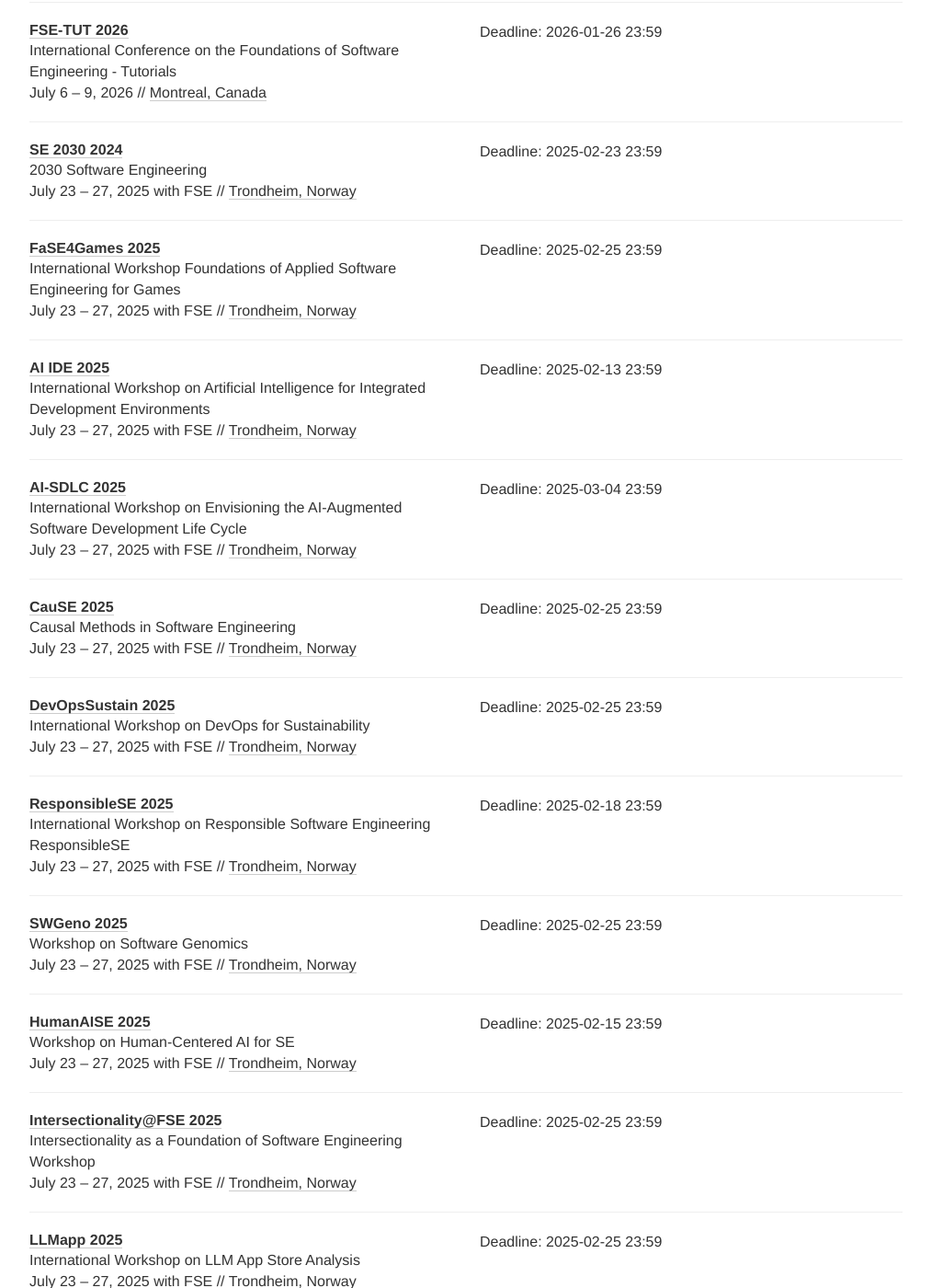
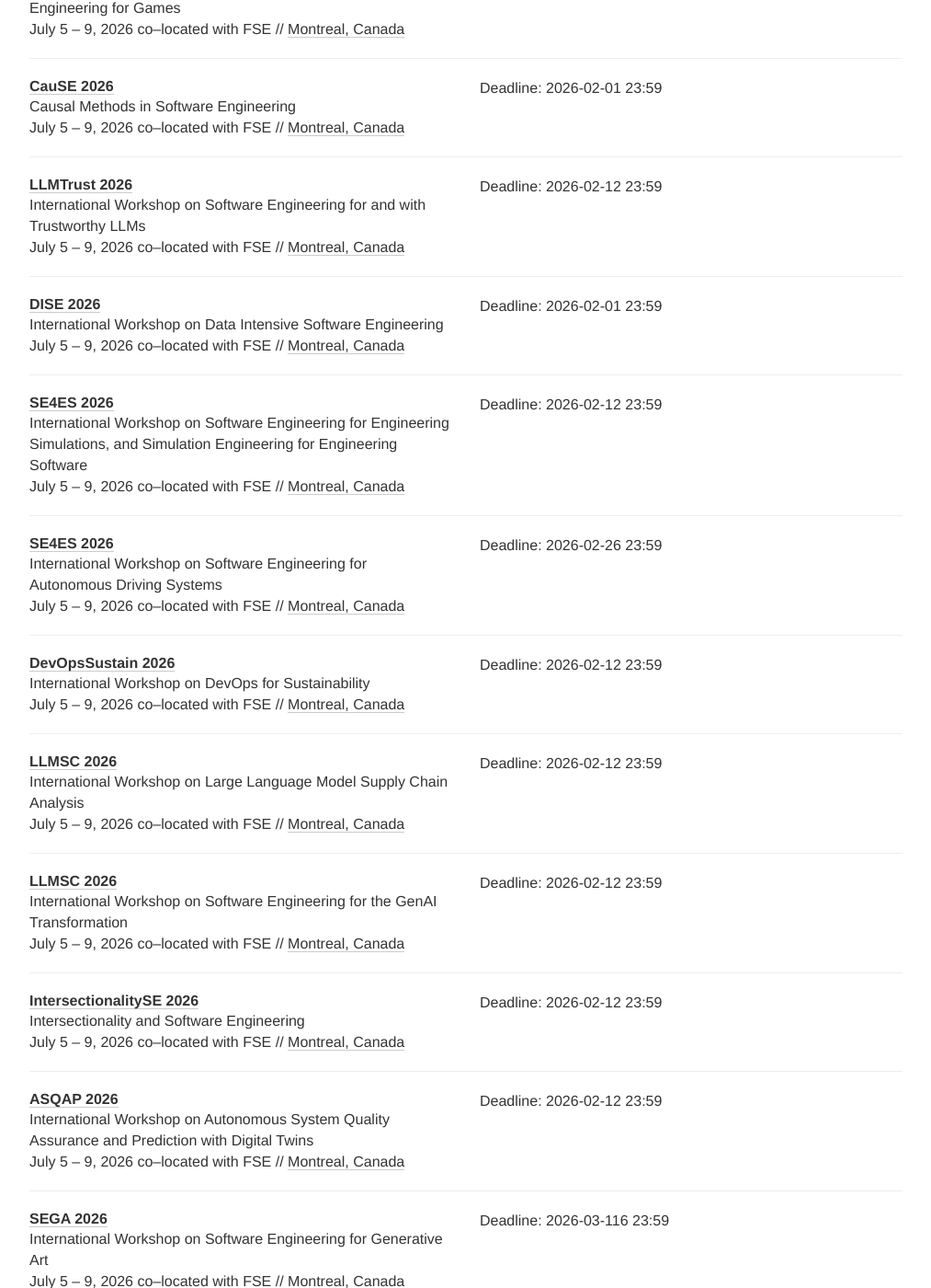
Before and after one commit to se-deadlines/se-deadlines.github.io, a Jekyll site: the page built from index.html, in a window 1280 px wide and 1400 px high, scrolled down 7507 px. Shown: the whole window at 92% size, without its empty margins (133-1146 px from the left). Built offline with Jekyll 4.4.1, drawn with Linux system fonts in a browser that asks for light colours; nearby versions of some CDN libraries; some of the changed text lies outside the part shown.

Commit message:
Big update workshops and conferences

```diff
--- a/_data/conferences.yml
+++ b/_data/conferences.yml
@@ -3,64 +3,63 @@
 # ICSEs
 - name: ICSE
   description: International Conference on Software Engineering - Research Track
-  year: 2026
-  link: https://conf.researchr.org/track/icse-2026/icse-2026-research-track
-  deadline:
-  - "2025-03-14 23:59"
-  - "2025-07-18 23:59"
-  date: April 12 - April 18, 2026
-  place: Rio de Janeiro, Brazil
-  note: Mandatory abstract deadline on March 7 (first deadline) and July 11 (second deadline) 2025.
+  year: 2027
+  link: https://conf.researchr.org/track/icse-2027/icse-2027-research-track
+  deadline:
+  - "2026-06-30 23:59"
+  date: April 25 - May 1, 2027
+  place: Dublin, Ireland
+  note: Mandatory abstract deadline on June 23 2026.
   tags: [CO, RPT]
 
 - name: ICSE-SEIP
   description: International Conference on Software Engineering - Software Engineering in Practice
-  year: 2026
-  link: https://conf.researchr.org/track/icse-2026/icse-2026-software-engineering-in-practice
+  year: 2027
+  link: https://conf.researchr.org/track/icse-2027/icse-2027-seip
+  deadline:
+  - "2026-10-23 23:59"
+  date: April 25 - May 1, 2027
+  place: Dublin, Ireland
+  tags: [CO, IPT]
+
+- name: ICSE-SEIS
+  description: International Conference on Software Engineering - Software Engineering in Society
+  year: 2027
+  link: https://conf.researchr.org/track/icse-2027/icse-2027-seis
+  deadline:
+  - "2026-10-23 23:59"
+  date: April 25 - May 1, 2027
+  place: Dublin, Ireland
+  tags: [CO, SOT]
+
+- name: ICSE-NIER
+  description: International Conference on Software Engineering - New Ideas and Emerging Results
+  year: 2027
+  link: https://conf.researchr.org/track/icse-2027/icse-2027-new-ideas-and-emerging-results--nier-
+  deadline:
+  - "2026-10-23 23:59"
+  date: April 25 - May 1, 2027
+  place: Dublin, Ireland
+  tags: [CO, NIER]
+
+- name: ICSE-JF
+  description: International Conference on Software Engineering - Journal-first Papers
+  year: 2026
+  link: https://conf.researchr.org/track/icse-2026/icse-2026-journal-first-papers
+  deadline:
+  - "2025-10-20 23:59"
+  date: April 12 - April 18, 2026
+  place: Rio de Janeiro, Brazil
+  tags: [CO, JFT]
+
+- name: ICSE-SEET
+  description: International Conference on Software Engineering - Software Engineering Education and Training
+  year: 2026
+  link: https://conf.researchr.org/track/icse-2026/icse-2026-software-engineering-education-and-training--seet-
   deadline:
   - "2025-09-29 23:59"
   date: April 12 - April 18, 2026
   place: Rio de Janeiro, Brazil
-  tags: [CO, IPT]
-
-- name: ICSE-SEIS
-  description: International Conference on Software Engineering - Software Engineering in Society
-  year: 2026
-  link: https://conf.researchr.org/track/icse-2026/icse-2026-software-engineering-in-society
-  deadline:
-  - "2025-09-29 23:59"
-  date: April 12 - April 18, 2026
-  place: Rio de Janeiro, Brazil
-  tags: [CO, SOT]
-
-- name: ICSE-NIER
-  description: International Conference on Software Engineering - New Ideas and Emerging Results
-  year: 2026
-  link: https://conf.researchr.org/track/icse-2026/icse-2026-nier
-  deadline:
-  - "2025-09-29 23:59"
-  date: April 12 - April 18, 2026
-  place: Rio de Janeiro, Brazil
-  tags: [CO, NIER]
-
-- name: ICSE-JF
-  description: International Conference on Software Engineering - Journal-first Papers
-  year: 2026
-  link: https://conf.researchr.org/track/icse-2026/icse-2026-journal-first-papers
-  deadline:
-  - "2025-10-20 23:59"
-  date: April 12 - April 18, 2026
-  place: Rio de Janeiro, Brazil
-  tags: [CO, JFT]
-
-- name: ICSE-SEET
-  description: International Conference on Software Engineering - Software Engineering Education and Training
-  year: 2026
-  link: https://conf.researchr.org/track/icse-2026/icse-2026-software-engineering-education-and-training--seet-
-  deadline:
-  - "2025-09-29 23:59"
-  date: April 12 - April 18, 2026
-  place: Rio de Janeiro, Brazil
   tags: [CO, EDT]
 
 - name: ICSE-DS
@@ -75,12 +74,12 @@
 
 - name: ICSE-T&TB
   description: International Conference on Software Engineering - Tutorials and Technical Briefings
-  year: 2026
-  link: https://conf.researchr.org/track/icse-2026/icse-2026-tutorials
-  deadline:
-  - "2025-09-29 23:59"
-  date: April 12 - April 18, 2026
-  place: Rio de Janeiro, Brazil
+  year: 2027
+  link: https://conf.researchr.org/track/icse-2027/icse-2027-tutorials-and-technical-briefings
+  deadline:
+  - "2026-10-23 23:59"
+  date: April 25 - May 1, 2027
+  place: Dublin, Ireland
   tags: [CO, TTBT]
 
 - name: ICSE-SRC
@@ -481,7 +480,7 @@
   link: https://conf.researchr.org/track/fse-2026/fse-2026-research-papers
   deadline:
   - "2025-09-11 23:59"
-  date: July 6 - 9, 2026
+  date: July 5 - 9, 2026
   place: Montreal, Canada
   note: Mandatory abstract deadline on September 4 2024.
   tags: [CO,RPT]
@@ -492,7 +491,7 @@
   link: https://conf.researchr.org/track/fse-2026/fse-2026-industry-papers
   deadline:
   - "2026-01-22 23:59"
-  date: July 6 - 9, 2026
+  date: July 5 - 9, 2026
   place: Montreal, Canada
   tags: [CO,IPT]
 
@@ -502,7 +501,7 @@
   link: https://conf.researchr.org/track/fse-2026/fse-2026-ideas-visions-and-reflections
   deadline:
   - "2026-01-22 23:59"
-  date: July 6 - 9, 2026
+  date: July 5 - 9, 2026
   place: Montreal, Canada
   tags: [CO, NIER]
 
@@ -512,7 +511,7 @@
   link: https://conf.researchr.org/track/fse-2026/fse-2026-journal-first
   deadline:
   - "2026-02-25 23:59"
-  date: July 6 - 9, 2026
+  date: July 5 - 9, 2026
   place: Montreal, Canada
   tags: [CO, JFT]
 
@@ -522,7 +521,7 @@
   link: https://conf.researchr.org/track/fse-2026/fse-2026-software-engineering-education
   deadline:
   - "2026-01-22 23:59"
-  date: July 6 - 9, 2026
+  date: July 5 - 9, 2026
   place: Montreal, Canada
   tags: [CO, EDT]
 
@@ -532,7 +531,7 @@
   link: https://conf.researchr.org/track/fse-2026/fse-2026-student-research-competition
   deadline:
   - "2026-01-26 23:59"
-  date: July 6 - 9, 2026
+  date: July 5 - 9, 2026
   place: Montreal, Canada
   tags: [CO, SRC]
 
@@ -542,7 +541,7 @@
   link: https://conf.researchr.org/track/fse-2026/fse-2026-demonstrations
   deadline:
   - "2026-01-22 23:59"
-  date: July 6 - 9, 2026
+  date: July 5 - 9, 2026
   place: Montreal, Canada
   tags: [CO, TOT]
 
@@ -552,138 +551,159 @@
   link: https://conf.researchr.org/track/fse-2026/fse-2026-tutorials
   deadline:
   - "2026-01-26 23:59"
-  date: July 6 - 9, 2026
+  date: July 5 - 9, 2026
   place: Montreal, Canada
   tags: [CO, TTBT]
-
-- name: SE 2030
-  description: 2030 Software Engineering
-  year: 2024
-  link: https://conf.researchr.org/home/2030-se-2025
-  deadline:
-  - "2025-02-23 23:59"
-  date: July 23 - 27, 2025 with FSE
-  place: Trondheim, Norway
-  tags: [WO]
 
 - name: FaSE4Games
   description: International Workshop Foundations of Applied Software Engineering for Games
-  year: 2025
-  link: https://fase4games.quest/
-  deadline:
-  - "2025-02-25 23:59"
-  date: July 23 - 27, 2025 with FSE
-  place: Trondheim, Norway
-  tags: [WO]
-
-- name: AI IDE
-  description: International Workshop on Artificial Intelligence for Integrated Development Environments
-  year: 2025
-  link: https://conf.researchr.org/home/fse-2025/ai-ide-2025
-  deadline:
-  - "2025-02-13 23:59"
-  date: July 23 - 27, 2025 with FSE
-  place: Trondheim, Norway
-  tags: [WO]
-
-- name: AI-SDLC
-  description: International Workshop on Envisioning the AI-Augmented Software Development Life Cycle
-  year: 2025
-  link: https://resources.sei.cmu.edu/news-events/events/ai-augmented-sdlc/
-  deadline:
-  - "2025-03-04 23:59"
-  date: July 23 - 27, 2025 with FSE
-  place: Trondheim, Norway
+  year: 2026
+  link: https://fase4games.quest/cfp/
+  deadline:
+  - "2026-02-25 23:59"
+  date: July 5 - 9, 2026 co-located with FSE
+  place: Montreal, Canada
   tags: [WO]
 
 - name: CauSE
   description: Causal Methods in Software Engineering
-  year: 2025
-  link: https://causality-software-engineering.github.io/cause-workshop-2025/
-  deadline:
-  - "2025-02-25 23:59"
-  date: July 23 - 27, 2025 with FSE
-  place: Trondheim, Norway
+  year: 2026
+  link: https://causality-software-engineering.github.io/cause-workshop-2026/
+  deadline:
+  - "2026-02-01 23:59"
+  date: July 5 - 9, 2026 co-located with FSE
+  place: Montreal, Canada
+  tags: [WO]
+
+- name: LLMTrust
+  description: International Workshop on Software Engineering for and with Trustworthy LLMs
+  year: 2026
+  link: https://llmtrust2026.github.io/
+  deadline:
+  - "2026-02-12 23:59"
+  date: July 5 - 9, 2026 co-located with FSE
+  place: Montreal, Canada
+  tags: [WO]
+
+- name: DISE
+  description: International Workshop on Data Intensive Software Engineering
+  year: 2026
+  link: https://seed-vt.github.io/dise/
+  deadline:
+  - "2026-02-01 23:59"
+  date: July 5 - 9, 2026 co-located with FSE
+  place: Montreal, Canada
+  tags: [WO]
+
+- name: SE4ES
+  description: International Workshop on Software Engineering for Engineering Simulations, and Simulation Engineering for Engineering Software
+  year: 2026
+  link: https://se4es.uibk.ac.at/
+  deadline:
+  - "2026-02-12 23:59"
+  date: July 5 - 9, 2026 co-located with FSE
+  place: Montreal, Canada
+  tags: [WO]
+
+- name: SE4ES
+  description: International Workshop on Software Engineering for Autonomous Driving Systems
+  year: 2026
+  link: https://sora.ics.uci.edu/se4ads_26/
+  deadline:
+  - "2026-02-26 23:59"
+  date: July 5 - 9, 2026 co-located with FSE
+  place: Montreal, Canada
   tags: [WO]
 
 - name: DevOpsSustain
   description: International Workshop on DevOps for Sustainability
-  year: 2025
-  link: https://devopssustain.github.io/ws2025/
-  deadline:
-  - "2025-02-25 23:59"
-  date: July 23 - 27, 2025 with FSE
-  place: Trondheim, Norway
-  tags: [WO]
-
-- name: ResponsibleSE
-  description: International Workshop on Responsible Software Engineering ResponsibleSE
-  year: 2025
-  link: https://sites.google.com/view/responsible-se/
-  deadline:
-  - "2025-02-18 23:59"
-  date: July 23 - 27, 2025 with FSE
-  place: Trondheim, Norway
-  tags: [WO]
-
-- name: SWGeno
-  description: Workshop on Software Genomics
-  year: 2025
-  link: https://sites.google.com/view/softgeno2025/
-  deadline:
-  - "2025-02-25 23:59"
-  date: July 23 - 27, 2025 with FSE
-  place: Trondheim, Norway
-  tags: [WO]
+  year: 2026
+  link: https://devopssustain.github.io/ws2026/
+  deadline:
+  - "2026-02-12 23:59"
+  date: July 5 - 9, 2026 co-located with FSE
+  place: Montreal, Canada
+  tags: [WO]
+
+- name: LLMSC
+  description: International Workshop on Large Language Model Supply Chain Analysis
+  year: 2026
+  link: https://llmsc.github.io/
+  deadline:
+  - "2026-02-12 23:59"
+  date: July 5 - 9, 2026 co-located with FSE
+  place: Montreal, Canada
+  tags: [WO]
+
+- name: LLMSC
+  description: International Workshop on Software Engineering for the GenAI Transformation
+  year: 2026
+  link: https://seeait.github.io/
+  deadline:
+  - "2026-02-12 23:59"
+  date: July 5 - 9, 2026 co-located with FSE
+  place: Montreal, Canada
+  tags: [WO]
+
+- name: IntersectionalitySE
+  description: Intersectionality and Software Engineering
+  year: 2026
+  link: https://intersectionalitywork.github.io/
+  deadline:
+  - "2026-02-12 23:59"
+  date: July 5 - 9, 2026 co-located with FSE
+  place: Montreal, Canada
+  tags: [WO]
+
+- name: ASQAP
+  description: International Workshop on Autonomous System Quality Assurance and Prediction with Digital Twins
+  year: 2026
+  link: https://asqap.github.io/asqap2026/
+  deadline:
+  - "2026-02-12 23:59"
+  date: July 5 - 9, 2026 co-located with FSE
+  place: Montreal, Canada
+  tags: [WO]
+
+- name: SEGA
+  description: International Workshop on Software Engineering for Generative Art
+  year: 2026
+  link: https://sega-workshop.github.io/2026/
+  deadline:
+  - "2026-03-116 23:59"
+  date: July 5 - 9, 2026 co-located with FSE
+  place: Montreal, Canada
+  tags: [WO]
+
+- name: RSE
+  description: International Workshop on Responsible Software Engineering
+  year: 2026
+  link: https://sites.google.com/view/responsiblese2026/about
+  deadline:
+  - "2026-02-12 23:59"
+  date: July 5 - 9, 2026 co-located with FSE
+  place: Montreal, Canada
+  tags: [WO]
+
 
 - name: HumanAISE
   description: Workshop on Human-Centered AI for SE
-  year: 2025
+  year: 2026
   link: https://humanai4se.github.io/
   deadline:
-  - "2025-02-15 23:59"
-  date: July 23 - 27, 2025 with FSE
-  place: Trondheim, Norway
-  tags: [WO]
-
-- name: Intersectionality@FSE
-  description: Intersectionality as a Foundation of Software Engineering Workshop
-  year: 2025
-  link: https://intersectionalitywork.github.io/
-  deadline:
-  - "2025-02-25 23:59"
-  date: July 23 - 27, 2025 with FSE
-  place: Trondheim, Norway
-  tags: [WO]
-
-- name: LLMapp
-  description: International Workshop on LLM App Store Analysis
-  year: 2025
-  link: https://llmappworkshop.github.io/
-  deadline:
-  - "2025-02-25 23:59"
-  date: July 23 - 27, 2025 with FSE
-  place: Trondheim, Norway
-  tags: [WO]
-
-- name: LLanMER
-  description: International Workshop on Large Language Model-Oriented Empirical Research
-  year: 2025
-  link: https://llanmer.github.io/
-  deadline:
-  - "2025-02-25 23:59"
-  date: July 23 - 27, 2025 with FSE
-  place: Trondheim, Norway
+  - "2026-02-12 23:59"
+  date: July 5 - 9, 2026 co-located with FSE
+  place: Montreal, Canada
   tags: [WO]
 
 - name: QSE-NE
   description: International Workshop on Quantum Software Engineering The Next Evolution
-  year: 2025
-  link: https://sites.google.com/view/qse-ne-fse25/call-for-papers
-  deadline:
-  - "2025-03-05 23:59"
-  date: July 23 - 27, 2025 with FSE
-  place: Trondheim, Norway
+  year: 2026
+  link: https://sites.google.com/view/qse-ne-fse26/call-for-papers
+  deadline:
+  - "2026-03-26 23:59"
+  date: July 5 - 9, 2026 co-located with FSE
+  place: Montreal, Canada
   tags: [WO]
 
 #PROMISE
@@ -702,10 +722,10 @@
 - name: AIware
   description: International Conference on AIware - Main Track
   year: 2026
-  link: https://conf.researchr.org/home/aiware-2026
-  deadline:
-  - "2025-02-01 23:59"
-  date: July 5-6, co-hosted with FSE 2026
+  link: https://2026.aiwareconf.org/track/aiware-2026-papers
+  deadline:
+  - "2026-02-12 23:59"
+  date: July 6-7, co-hosted with FSE 2026
   place: Montreal, Canada
   tags: [CO, RPT]
 
@@ -715,7 +735,7 @@
   year: 2026
   link: https://conf.researchr.org/track/aiware-2026/aiware-2026-arxiv-track
   deadline: ["TBA"]
-  date: July 5-6, co-hosted with FSE 2026
+  date: July 6-7, co-hosted with FSE 2026
   place: Montreal, Canada
   tags: [CO, LBT]
 
@@ -724,80 +744,80 @@
   year: 2026
   link: https://conf.researchr.org/track/aiware-2026/aiware-2026-industry-demo-track
   deadline: ["TBA"]
-  date: July 5-6, co-hosted with FSE 2026
+  date: July 6-7, co-hosted with FSE 2026
   place: Montreal, Canada
   tags: [CO, LBT]
+
+- name: AIware-BDT
+  description: International Conference on AIware - Benchmark & Dataset Track
+  year: 2026
+  link: https://2026.aiwareconf.org/track/aiware-2026-benchmark---dataset-track
+  deadline:
+  - "2026-03-20 23:59"
+  date: July 6-7, co-hosted with FSE 2026
+  place: Montreal, Canada
+  tags: [CO, DB]
 
 
 # ESEIW&ESEM
 - name: ESEM
   description: International Symposium on Empirical Software Engineering and Measurement - Technical Papers Track
   year: 2026
-  link: https://conf.researchr.org/home/eseiw-2026
+  link: https://conf.researchr.org/track/eseiw-2026/eseiw-2026-esem---technical-track
+  deadline:
+  - "2026-04-29 23:59"
+  date: October 4 - October 9, 2026
+  place: München, Germany
+  note: Mandatory abstract deadline on Apr 22, 2026.
+  tags: [CO, RPT]
+
+- name: ESEM-ERVR
+  description: International Symposium on Empirical Software Engineering and Measurement - Emerging Results, Vision and Reflection Papers
+  year: 2026
+  link: https://conf.researchr.org/track/eseiw-2026/eseiw-2026-emerging-results-and-vision-track
   deadline: ["TBA"]
   date: October 4 - October 9, 2026
   place: München, Germany
-  note: Mandatory abstract deadline on Apr 18, 2025.
-  tags: [CO, RPT]
-
-- name: ESEM-ERVR
-  description: International Symposium on Empirical Software Engineering and Measurement - Emerging Results, Vision and Reflection Papers
-  year: 2025
-  link: https://conf.researchr.org/track/esem-2025/esem-2025-vision-and-emerging-results-track-
-  deadline:
-  - "2025-05-16 23:59"
-  date: September 29 - October 3, 2025
-  place: Honolulu, Hawai, USA
   tags: [CO, NIER]
 
 - name: ESEM-RR
   description: International Symposium on Empirical Software Engineering and Measurement - Registered Reports
-  year: 2025
-  link: https://conf.researchr.org/track/esem-2025/esem-2025-registered-reports-track-
-  deadline:
-  - "2025-04-14 23:59"
-  date: September 29 - October 3, 2025
-  place: Honolulu, Hawai, USA
+  year: 2026
+  link: https://conf.researchr.org/track/eseiw-2026/eseiw-2026-esem---registered-reports-track
+  deadline:
+  - "2026-04-13 23:59"
+  date: October 4 - October 9, 2026
+  place: München, Germany
   tags: [CO, RRT]
+  note: Multiple deadlines, see call for papers for details.
 
 - name: ESEM-JFP
   description: International Symposium on Empirical Software Engineering and Measurement - Journal-First Papers
-  year: 2025
-  link: https://conf.researchr.org/track/esem-2025/esem-2025-journal-first-track
-  deadline:
-  - "2025-07-01 23:59"
-  date: September 29 - October 3, 2025
-  place: Honolulu, Hawai, USA
+  year: 2026
+  link: https://conf.researchr.org/track/eseiw-2026/eseiw-2026-esem---journal-first-track
+  deadline:
+  - "2026-07-01 23:59"
+  date: October 4 - October 9, 2026
+  place: München, Germany
   tags: [CO, JFT]
 
 - name: ESEM-IGC
   description: International Symposium on Empirical Software Engineering and Measurement - Industry, Government, and Community
-  year: 2025
-  link: https://conf.researchr.org/track/esem-2025/esem-2025-industrial-track-
-  deadline:
-  - "2025-05-16 23:59"
-  date: September 29 - October 3, 2025
-  place: Honolulu, Hawai, USA
+  year: 2026
+  link: https://conf.researchr.org/track/eseiw-2026/eseiw-2026-esem---industry--government--and-community-track
+  deadline: ["TBA"]
+  date: October 4 - October 9, 2026
+  place: München, Germany
   tags: [CO, IPT]
-
-- name: ESEM-RP
-  description: International Symposium on Empirical Software Engineering and Measurement - Research Projects
-  year: 2025
-  link: https://conf.researchr.org/track/esem-2025/esem-2025-research-projects-track-
-  deadline:
-  - "2025-06-06 23:59"
-  date: September 29 - October 3, 2025
-  place: Honolulu, Hawai, USA
-  tags: [CO, RPT]
 
 - name: ESEM-IDoESE
   description: International Doctoral Symposium on Empirical Software Engineering
-  year: 2025
-  link: https://conf.researchr.org/track/esem-2025/esem-2025-idoese---doctoral-symposium-
-  deadline:
-  - "2025-06-06 23:59"
-  date: September 29 - October 3, 2025
-  place: Barcelona, Spain
+  year: 2026
+  link: https://conf.researchr.org/track/eseiw-2026/eseiw-2026-idoese---doctoral-symposium
+  deadline:
+  - "2026-07-03 23:59"
+  date: October 4 - October 9, 2026
+  place: München, Germany
   tags: [CO, DOS]
 
 # CSEE&T
@@ -935,65 +955,55 @@
 # ISSRE
 - name: ISSRE
   description: International Symposium on Software Reliability Engineering - Research Track
-  year: 2025
-  link: https://issre.github.io/2025/calls_cfp-research.html
-  deadline:
-  - "2025-05-05 23:59"
-  date: October 21-24, 2025
-  place: Sao Paulo, Brazil
-  note: Mandatory abstract deadline on April 28 2025.
+  year: 2026
+  link: https://cyprusconferences.org/issre2026/cfp-research/
+  deadline:
+  - "2026-04-17 23:59"
+  date: October 20 - 23, 2026
+  place: Limassol, Cyprus
+  note: Mandatory abstract deadline on April 10 2026.
   tags: [CO, RPT]
 
 - name: ISSRE-IT
   description: International Symposium on Software Reliability Engineering - Industry Track
-  year: 2025
-  link: https://issre.github.io/2025/calls_cfp-industry.html
-  deadline:
-  - "2025-07-05 23:59"
-  date: October 21-24, 2025
-  place: Sao Paulo, Brazil
-  note: Mandatory abstract deadline on June 28 2025.
+  year: 2026
+  link: https://cyprusconferences.org/issre2026/cfp-doctoral-symposium/
+  deadline:
+  - "2026-07-05 23:59"
+  date: October 20 - 23, 2026
+  place: Limassol, Cyprus
+  note: Mandatory abstract deadline on June 28 2026. There are two submission deadlines.
   tags: [CO, IPT]
 
 - name: ISSRE-FA
   description: International Symposium on Software Reliability Engineering - Fast Abstracts
-  year: 2025
-  link: https://issre.github.io/2025/calls_cfp-fast-abstracts.html
-  deadline:
-  - "2025-07-31 23:59"
-  date: October 21-24, 2025
-  place: Sao Paulo, Brazil
+  year: 2026
+  link: https://cyprusconferences.org/issre2026/industry-track/
+  deadline:
+  - "2026-06-15 23:59"
+  date: October 20 - 23, 2026
+  place: Limassol, Cyprus
   tags: [CO, FAB]
 
 - name: ISSRE-J1C2
   description: International Symposium on Software Reliability Engineering - Journal First, Conference Second
-  year: 2025
-  link: https://issre.github.io/2025/calls_cfp-j1c2.html
-  deadline:
-  - "2025-07-16 23:59"
-  date: October 21-24, 2025
-  place: Sao Paulo, Brazil
+  year: 2026
+  link: https://cyprusconferences.org/issre2026/cfp-j1c2/
+  deadline:
+  - "2026-07-20 23:59"
+  date: October 20 - 23, 2026
+  place: Limassol, Cyprus
   tags: [CO, JFT]
 
 - name: ISSRE-DOS
   description: International Symposium on Software Reliability Engineering - Doctoral Symposium
-  year: 2025
-  link: https://issre.github.io/2025/calls_cfp-doctoral_symposium.html
-  deadline:
-  - "2025-07-13 23:59"
-  date: October 21-24, 2025
-  place: Sao Paulo, Brazil
+  year: 2026
+  link: https://cyprusconferences.org/issre2026/cfp-doctoral-symposium/
+  deadline:
+  - "2026-07-22 23:59"
+  date: October 20 - 23, 2026
+  place: Limassol, Cyprus
   tags: [CO, DOS]
-
-- name: ISSRE-ART
-  description: International Symposium on Software Reliability Engineering - Artifacts
-  year: 2025
-  link: https://issre.github.io/2025/calls_cfp-artifact_evaluation.html
-  deadline:
-  - "2025-08-19 23:59"
-  date: October 21-24, 2025
-  place: Sao Paulo, Brazil
-  tags: [CO, ART]
 
 #SANER
 - name: SANER
```
